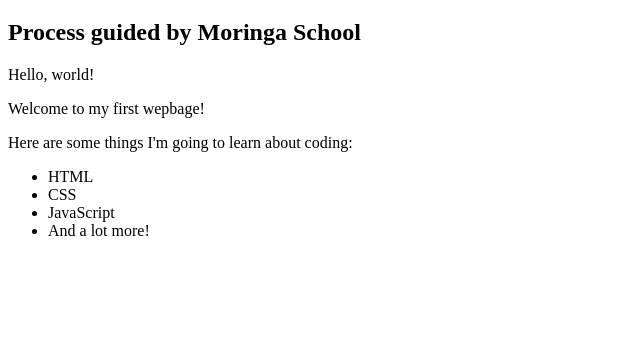
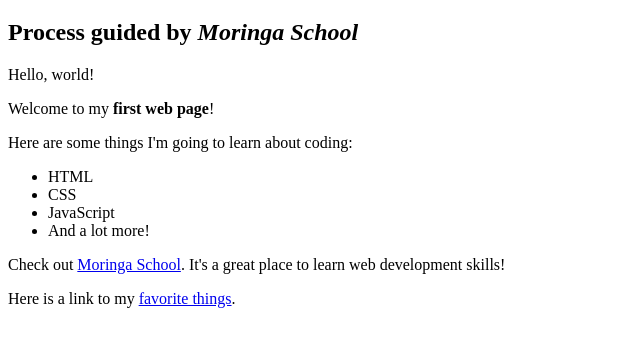
Before and after one commit to KairigoShawn/my-webpage1, a plain HTML site: page index.html in a window 1280 px wide. Shown: the part 61-408 px from the top of the page, without its empty margins (0-640 px from the left). Drawn offline with Linux system fonts and the light colour scheme.

Commit message:
added to links to webpage

```diff
--- a/index.html
+++ b/index.html
@@ -5,10 +5,10 @@
     </head>
         <body>
             <h1>My First Webpage</h1>
-            <h2>Process guided by Moringa School</h2>
+            <h2>Process guided by <em>Moringa School</em></h2>
 
             <p>Hello, world!</p>
-            <p>Welcome to my first wepbage!</p>
+            <p>Welcome to my <strong>first web page</strong>!</p>
 
             <p>Here are some things I'm going to learn about coding:</p>
             <ul>
@@ -17,5 +17,8 @@
                 <li>JavaScript</li>
                 <li>And a lot more!</li>
             </ul>
+            <p>Check out <a href="http://moringaschool.com/">Moringa School</a>. It's a great place to learn web development skills!</p>
+            <p>Here is a link to my <a href="favorite-things.html">favorite things</a>.</p>
+
         </body>
 </html>
```
